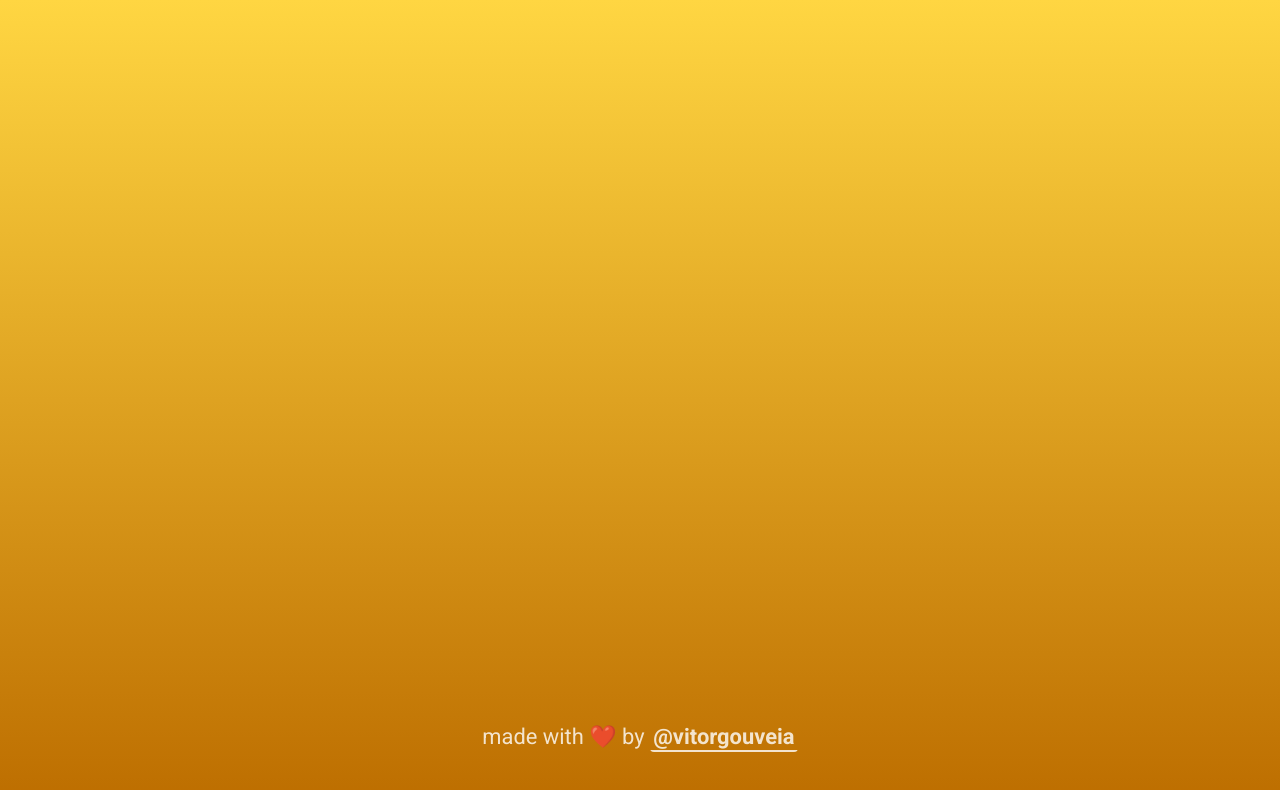
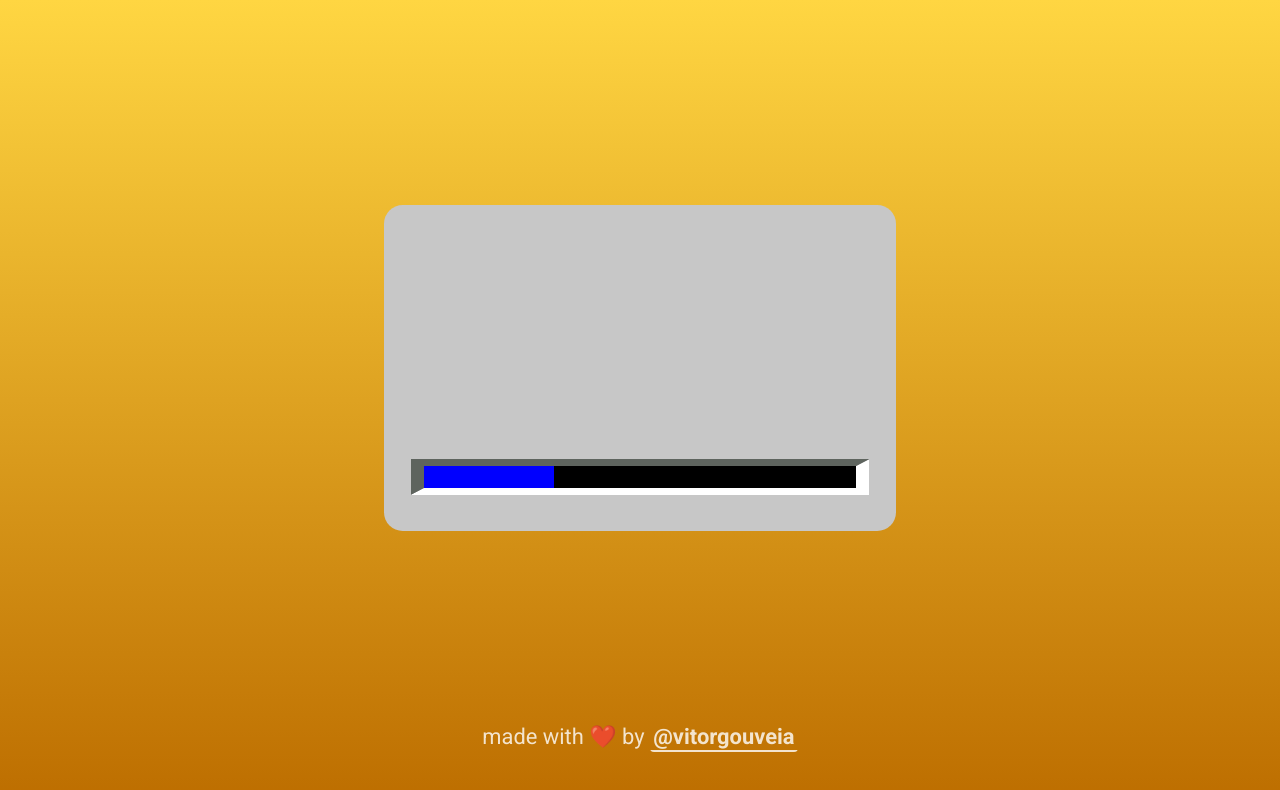
Before and after one commit to VitorGouveia/Rhythm, a website with bundled scripts: page index.html in a window 1280 px wide. Built offline with nearby package versions, Linux system fonts and the light colour scheme.

Commit message:
add progress bar to music player

```diff
--- a/index.html
+++ b/index.html
@@ -29,9 +29,19 @@
 </head>
 <body>
   <main class="player-container">
-    <div class="player windows-95-player">
+    <section class="player windows-95-player">
+      <div class="music-info"></div>
 
-    </div>
+      <div class="buttons"></div>
+
+      <div class="length-container">
+        <div class="meter">
+          <div class="progress"></div>
+        </div>
+
+        <div class="background"></div>
+      </div>
+    </section>
 
     <div class="player modern-player"></div>
 
--- a/src/sass/base/_colors.scss
+++ b/src/sass/base/_colors.scss
@@ -1,10 +1,12 @@
 $players: (
   windows95: (
     gray: (
+      50: hsl(0, 100%, 100%),
       100: hsl(120, 3%, 100%),
       200: hsl(0, 0%, 78%),
       300: hsl(120, 3%, 38%),
       400: hsl(0, 0%, 7%),
+      500: hsl(0, 0%, 0%),
     ),
     green: (
       100: hsl(120, 100%, 50%),
--- a/src/sass/components/index.scss
+++ b/src/sass/components/index.scss
@@ -1 +1,2 @@
 @forward './author';
+@forward './players';
--- /dev/null
+++ b/src/sass/components/players/_windows95.scss
@@ -0,0 +1,96 @@
+@import '../../mixins';
+
+.windows-95-player {
+  max-width: 512px;
+  max-height: 326px;
+
+  /* 54px */
+  padding: useClamp(34);
+
+  /* 42px */
+  border-radius: useClamp(24);
+
+  background: var(--color-windows95-gray-200);
+
+  display: grid;
+  grid-template-columns: 1fr;
+  grid-template-rows: 3fr 2fr 1fr;
+  grid-template-areas:
+    'music-info'
+    'buttons'
+    'length';
+
+  .music-info {
+  }
+
+  .buttons {
+  }
+
+  .length-container {
+    overflow: hidden;
+    position: relative;
+
+    grid-area: length;
+    width: 100%;
+    height: 36px;
+
+    .meter {
+      width: 94%;
+      height: 60%;
+
+      z-index: 2;
+
+      position: absolute;
+      inset: 0;
+      margin: auto;
+
+      background: var(--color-windows95-gray-500);
+
+      .progress {
+        width: 30%;
+        height: 100%;
+        padding: 10px;
+
+        background: var(--color-windows95-blue-100);
+      }
+    }
+
+    .background {
+      width: 100%;
+      height: 100%;
+      position: relative;
+
+      z-index: 1;
+
+      &::before {
+        content: '';
+
+        width: 100%;
+        height: 100%;
+
+        position: absolute;
+        left: 0;
+
+        clip-path: polygon(0 100%, 0 0, 100% 0, 97% 20%, 3% 20%, 3% 80%);
+
+        background: var(--color-windows95-gray-300);
+      }
+
+      &::after {
+        content: '';
+
+        width: 100%;
+        height: 100%;
+
+        position: absolute;
+        right: 0;
+
+        clip-path: polygon(3% 80%, 97% 80%, 97% 20%, 100% 0, 100% 100%, 0 100%);
+
+        background: var(--color-windows95-gray-50);
+      }
+    }
+
+    background: var(--color-windows95-gray-500);
+  }
+}
--- /dev/null
+++ b/src/sass/components/players/index.scss
@@ -0,0 +1 @@
+@forward './windows95';
--- a/src/sass/layout/index.scss
+++ b/src/sass/layout/index.scss
@@ -1,6 +1,10 @@
 @mixin setBackground($theme, $primary) {
   &[data-theme='#{$theme}'] {
     background: $primary;
+
+    .player-container {
+      grid-area: player;
+    }
   }
 }
 
@@ -26,6 +30,9 @@ body {
     '. . .';
 
   .player {
+    width: 100%;
+    height: 100%;
+
     grid-area: player;
   }
 
--- a/src/typescript/index.ts
+++ b/src/typescript/index.ts
@@ -1,8 +1,38 @@
 import { Theme, PickTheme } from './theme.js';
+
+const players = {
+  windows95: document.querySelector('.windows-95-player') as HTMLElement,
+  modern: document.querySelector('.modern-player') as HTMLElement,
+  retro: document.querySelector('.retro-player') as HTMLElement,
+};
 
 document.addEventListener('DOMContentLoaded', () => {
   const localTheme = localStorage.getItem('theme');
   const theme = new Theme(localTheme as PickTheme);
+
+  switch (theme.theme) {
+    case 'windows95':
+      players.windows95.style.display = 'grid';
+
+      players.modern.style.display = 'none';
+      players.retro.style.display = 'none';
+
+      break;
+
+    case 'modern':
+      players.windows95.style.display = 'grid';
+      players.modern.style.display = 'none';
+      players.retro.style.display = 'none';
+
+      break;
+
+    case 'retro':
+      players.windows95.style.display = 'grid';
+      players.modern.style.display = 'none';
+      players.retro.style.display = 'none';
+      break;
+  }
+
   theme.cycle();
 });
 
```
Also changed, not shown: assets/windows95-bg.png (added), assets/windows95-bg.svg (added), dist/css/index.css, dist/javascript/index.js.
